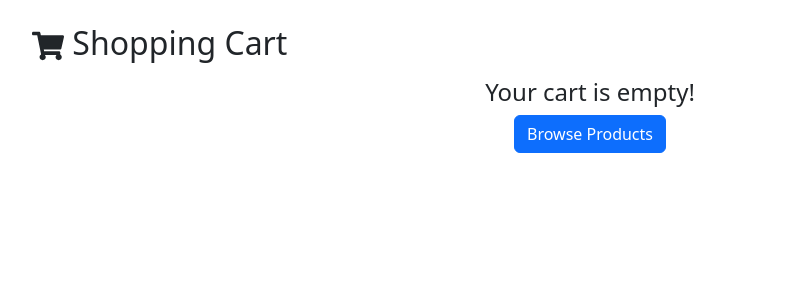
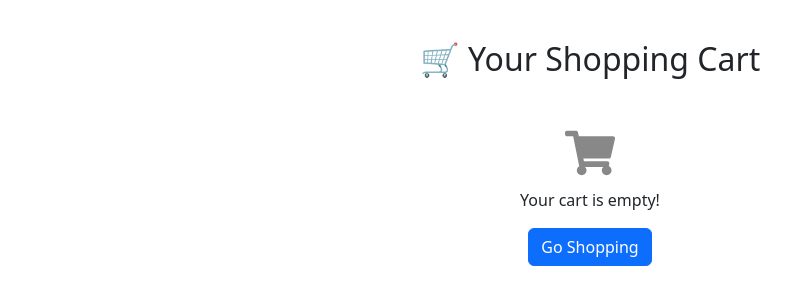
Before and after one commit to mwendwavickie/bigfive, a React (Create React App) app: page /cart in a window 1280 px wide. Shown: the top 304 px of the page, without its empty margins (50-841 px from the left). Built offline with nearby package versions, Linux system fonts and the light colour scheme.

Commit message:
Add styling the Cart page.

```diff
--- a/src/components/Cart.js
+++ b/src/components/Cart.js
@@ -1,54 +1,64 @@
-import React from "react";
-import { useNavigate } from "react-router-dom";
-import { Card, Button, ListGroup, Badge } from "react-bootstrap";
-import { FaShoppingCart, FaTrash } from "react-icons/fa";
+import React from 'react';
+import { Card, Button, Row, Col, Container } from 'react-bootstrap';
+import { FaTrash, FaShoppingCart } from 'react-icons/fa';
+import { useNavigate } from 'react-router-dom';
+import './CartPage.css'; // Import CSS file for custom styles
 
 const CartPage = ({ cart, setCart }) => {
     const navigate = useNavigate();
 
     // Remove item from cart
     const removeFromCart = (productId) => {
-        setCart(cart.filter((product) => product.id !== productId));
+        const updatedCart = cart.filter(item => item.id !== productId);
+        setCart(updatedCart);
     };
 
-    // Calculate total price
-    const totalPrice = cart.reduce((acc, product) => acc + product.price, 0);
+    return (
+        <Container className="cart-container">
+            <h2 className="text-center mb-4">🛒 Your Shopping Cart</h2>
 
-    return (
-        <div className="container mt-4">
-            <h2 className="mb-3">
-                <FaShoppingCart /> Shopping Cart
-            </h2>
-
+            {/* If cart is empty, show message */}
             {cart.length === 0 ? (
-                <div className="text-center">
-                    <h4>Your cart is empty!</h4>
-                    <Button variant="primary" onClick={() => navigate("/products")}>
-                        Browse Products
+                <div className="empty-cart">
+                    <FaShoppingCart size={50} className="cart-icon" />
+                    <p>Your cart is empty!</p>
+                    <Button variant="primary" onClick={() => navigate('/')}>
+                        Go Shopping
                     </Button>
                 </div>
             ) : (
-                <ListGroup>
-                    {cart.map((product) => (
-                        <ListGroup.Item key={product.id} className="d-flex justify-content-between align-items-center">
-                            <div>
-                                <img src={product.image} alt={product.name} style={{ width: "50px", marginRight: "10px" }} />
-                                {product.name} - ${product.price}
-                            </div>
-                            <Button variant="danger" size="sm" onClick={() => removeFromCart(product.id)}>
-                                <FaTrash /> Remove
-                            </Button>
-                        </ListGroup.Item>
-                    ))}
-                </ListGroup>
+                <>
+                    {/* Display products in the cart */}
+                    <Row>
+                        {cart.map((product) => (
+                            <Col key={product.id} xs={12} md={6} lg={4}>
+                                <Card className="cart-item">
+                                    <Card.Img variant="top" src={product.image} className="cart-image" />
+                                    <Card.Body>
+                                        <Card.Title>{product.name}</Card.Title>
+                                        <Card.Text className="price">💲{product.price}</Card.Text>
+                                        <Button
+                                            variant="danger"
+                                            className="remove-btn"
+                                            onClick={() => removeFromCart(product.id)}
+                                        >
+                                            <FaTrash /> Remove
+                                        </Button>
+                                    </Card.Body>
+                                </Card>
+                            </Col>
+                        ))}
+                    </Row>
+
+                    {/* Checkout Button */}
+                    <div className="checkout-container">
+                        <Button variant="success" className="checkout-btn" onClick={() => alert("Proceed to Checkout")}>
+                            Proceed to Checkout
+                        </Button>
+                    </div>
+                </>
             )}
-
-            {cart.length > 0 && (
-                <div className="mt-3">
-                    <h4>Total Price: <Badge bg="success">${totalPrice.toFixed(2)}</Badge></h4>
-                </div>
-            )}
-        </div>
+        </Container>
     );
 };
 
--- /dev/null
+++ b/src/components/CartPage.css
@@ -0,0 +1,50 @@
+.cart-container {
+    margin-top: 40px;
+}
+
+.empty-cart {
+    text-align: center;
+    margin-top: 50px;
+}
+
+.cart-icon {
+    color: #888;
+    margin-bottom: 10px;
+}
+
+.cart-item {
+    border-radius: 10px;
+    overflow: hidden;
+    box-shadow: 0px 4px 8px rgba(0, 0, 0, 0.1);
+    transition: transform 0.2s;
+}
+
+.cart-item:hover {
+    transform: scale(1.02);
+}
+
+.cart-image {
+    height: 200px;
+    object-fit: cover;
+}
+
+.price {
+    font-weight: bold;
+    color: #28a745;
+}
+
+.remove-btn {
+    width: 100%;
+    margin-top: 10px;
+}
+
+.checkout-container {
+    text-align: center;
+    margin-top: 20px;
+}
+
+.checkout-btn {
+    font-size: 18px;
+    padding: 10px 20px;
+    border-radius: 5px;
+}
```
